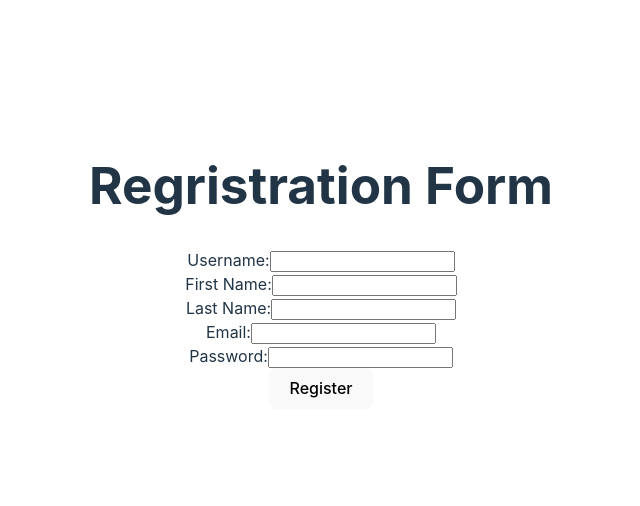
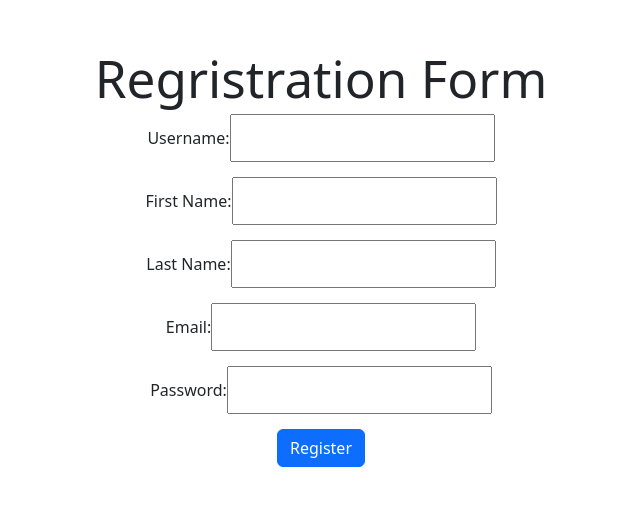
Before and after one commit to Gucci-Man/Capstone-II, a React (Vite) app in the folder frontend/: page /register in a window 1280 px wide. Shown: the part 134-640 px from the top of the page, without its empty margins (319-959 px from the left). Built offline with nearby package versions, Linux system fonts and the light colour scheme; no server answers.

Commit message:
create env variables frontend

```diff
--- a/frontend/package.json
+++ b/frontend/package.json
@@ -10,6 +10,7 @@
     "preview": "vite preview"
   },
   "dependencies": {
+    "@popperjs/core": "^2.11.8",
     "axios": "^1.6.8",
     "bootstrap": "^5.3.3",
     "http": "^0.0.1-security",
@@ -28,6 +29,7 @@
     "eslint-plugin-react": "^7.34.1",
     "eslint-plugin-react-hooks": "^4.6.0",
     "eslint-plugin-react-refresh": "^0.4.6",
+    "sass": "^1.75.0",
     "vite": "^5.2.0"
   }
 }
--- a/frontend/src/App.css
+++ b/frontend/src/App.css
@@ -1,6 +1,16 @@
+/* App.css or your main styling file */
+@import 'bootstrap/dist/css/bootstrap.min.css';
+
 #root {
   max-width: 1280px;
   margin: 0 auto;
   padding: 2rem;
   text-align: center;
 }
+
+/* App.css */
+input,
+button {
+    margin-bottom: 15px;
+    padding: 10px 15px; /* Top/Bottom Padding, Left/Right Padding */
+}
--- a/frontend/src/routes/LoginForm.jsx
+++ b/frontend/src/routes/LoginForm.jsx
@@ -1,6 +1,9 @@
 import React, { useState } from 'react';
 import { Link, Navigate, useNavigate } from "react-router-dom";
 import axios from 'axios';
+import.meta.env.VITE_BASE_URL;
+
+const baseURL = import.meta.env.VITE_BASE_URL;
 
 const LoginForm = () => {
     const initialState = {
@@ -22,7 +25,7 @@ const LoginForm = () => {
 
         try {
             /* console.log(`username is ${username} and password is ${password}`) */
-            const response = await axios.post('http://localhost:3000/auth/login', {
+            const response = await axios.post(`${baseURL}/auth/login`, {
                 username,
                 password
             });
@@ -63,7 +66,6 @@ const LoginForm = () => {
                     value={formData.username}
                     onChange={handleChange}
                 />
-
                 <label htmlFor="password">Password</label>
                 <input
                     id="password"
@@ -73,7 +75,7 @@ const LoginForm = () => {
                     value={formData.password}
                     onChange={handleChange}
                 />
-                <button>Login</button>
+                <button type="submit" className="btn btn-primary">Login</button>
             </form>
         </div>
     );
--- a/frontend/src/routes/RegistrationForm.jsx
+++ b/frontend/src/routes/RegistrationForm.jsx
@@ -1,6 +1,9 @@
 import React, { useState } from 'react';
 import { Link, Navigate, useNavigate } from "react-router-dom";
 import axios from 'axios';
+import.meta.env.VITE_BASE_URL;
+
+const baseURL = import.meta.env.VITE_BASE_URL;
 
 const RegistrationForm = () => {
     const [formData, setFormData] = useState({
@@ -36,7 +39,7 @@ const handleSubmit = async (e) => {
     }
 
     try {
-        const response = await axios.post('localhost:3000/auth/register', formData);
+        const response = await axios.post(`${baseURL}/auth/register`, formData);
 
         if (response.status === 201) {
             console.log('User registered!');
@@ -103,7 +106,7 @@ const handleSubmit = async (e) => {
                     onChange={handleChange}
                 />
             </div>
-            <button type="submit">Register</button>
+            <button type="submit" className="btn btn-primary">Register</button>
         </form>
         </div>
 
```
Also changed, not shown: 2 other files (tests, documents, lock files or other folders).
